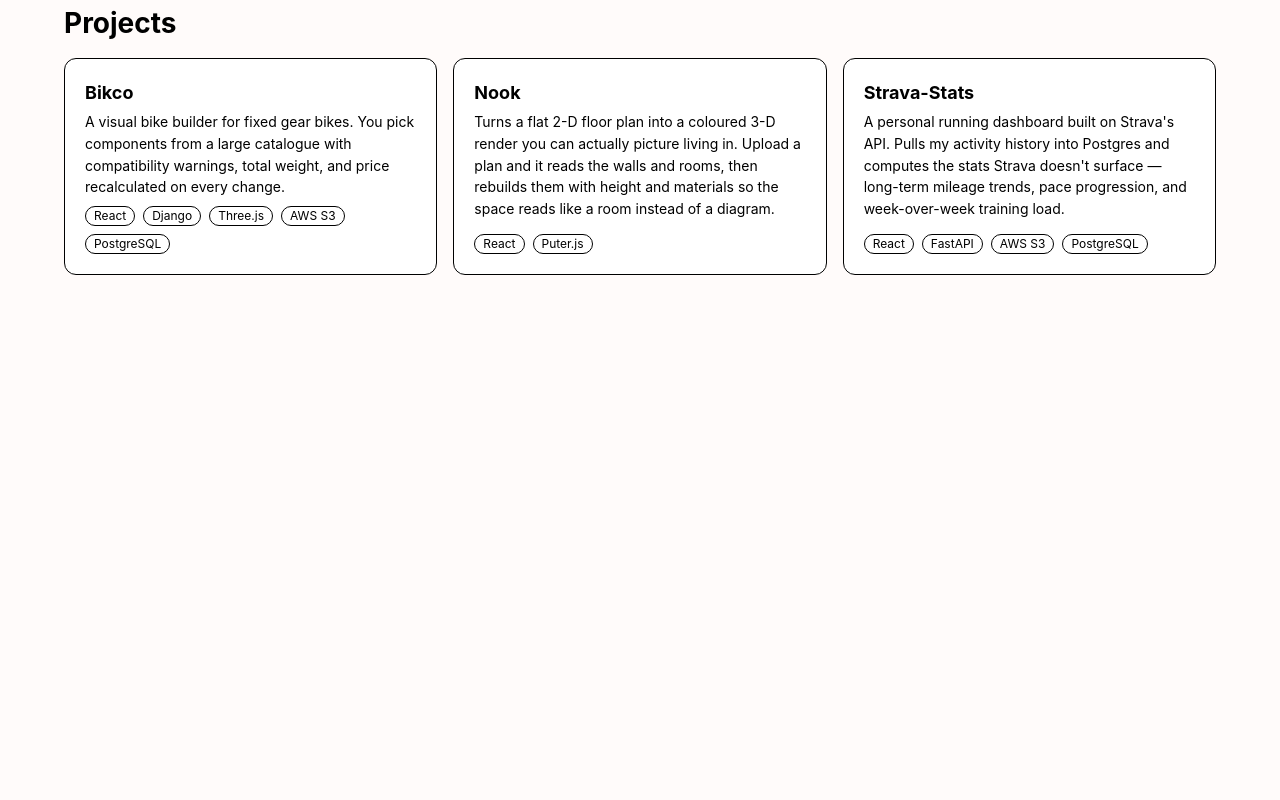
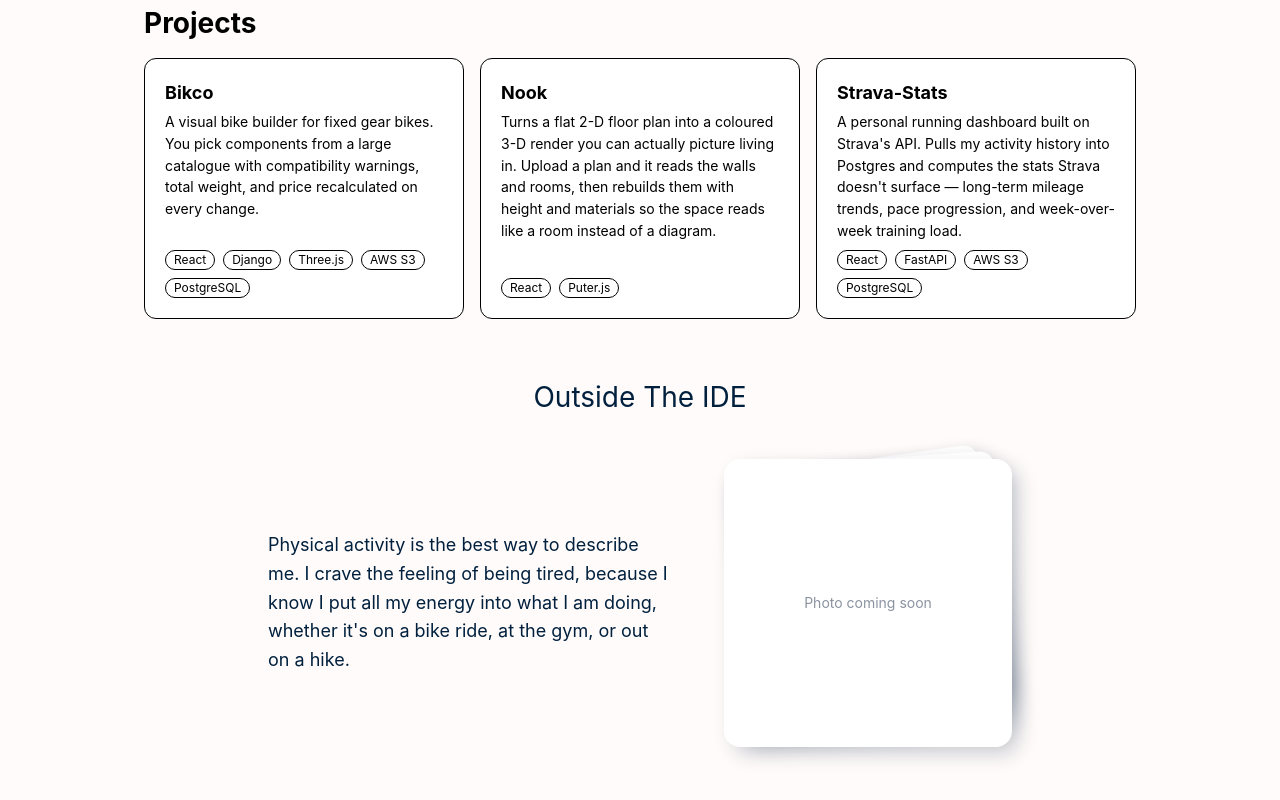
Before and after one commit to ojnny08/jonathan-li, a React (Vite) app in the folder portfolio/: page / in a window 1280 px wide. Shown: the part 860-1660 px from the top of the page. Before the commit the page ends 1135 px from the top, so only its background shows below. Built offline with nearby package versions, Linux system fonts and the light colour scheme; no server answers.

Commit message:
outside the ide section using stack component from reactbits.dev

```diff
--- a/package.json
+++ /dev/null
@@ -1,5 +0,0 @@
-{
-  "dependencies": {
-    "react-router-dom": "^7.18.2"
-  }
-}
--- a/portfolio/package.json
+++ b/portfolio/package.json
@@ -11,6 +11,7 @@
   },
   "dependencies": {
     "@tailwindcss/vite": "^4.3.3",
+    "motion": "^13.1.0",
     "react": "^19.2.8",
     "react-dom": "^19.2.8",
     "tailwindcss": "^4.3.3"
--- /dev/null
+++ b/portfolio/src/components/OutsideIDE.tsx
@@ -0,0 +1,35 @@
+// When your photos are ready, import them here and set them as `src` below:
+// import running from '../assets/running.png'
+
+import Stack, { type Photo } from './ui/Stack'
+
+const OUTSIDE = {
+    heading: 'Outside The IDE',
+    body: "Physical activity is the best way to describe me. I crave the feeling of being tired, because I know I put all my energy into what I am doing, whether it's on a bike ride, at the gym, or out on a hike.",
+}
+
+const PHOTOS: Photo[] = [
+    { src: '', alt: '', caption: 'Running' },
+    { src: '', alt: '', caption: 'Cycling' },
+    { src: '', alt: '', caption: 'Lifting' },
+]
+
+export default function OutsideIDE() {
+    return (
+        <section id="outsideIDE" className="my-15 ">
+            <h2 className="text-2xl flex justify-center item-center text-ink-dark pb-5">
+                {OUTSIDE.heading}
+            </h2>
+
+            <div className="mt-6 flex flex-col justify-center items-center gap-10 md:flex-row md:gap-14">
+                <p className="w-100 text-lg text-ink-dark">
+                    {OUTSIDE.body}
+                </p>
+
+                <div className="h-72 w-72 ">
+                    <Stack cards={PHOTOS} />
+                </div>
+            </div>
+        </section>
+    )
+}
--- /dev/null
+++ b/portfolio/src/components/ui/Stack.tsx
@@ -0,0 +1,107 @@
+import { useState, type ReactNode } from 'react'
+import { motion, useMotionValue, useTransform, type PanInfo } from 'motion/react'
+
+export type Photo = {
+    src: string
+    alt: string
+    caption: string
+}
+
+type CardRotateProps = {
+    children: ReactNode
+    onSendToBack: () => void
+    sensitivity: number
+}
+
+function CardRotate({ children, onSendToBack, sensitivity }: CardRotateProps) {
+    const x = useMotionValue(0)
+    const y = useMotionValue(0)
+    const rotateX = useTransform(y, [-100, 100], [60, -60])
+    const rotateY = useTransform(x, [-100, 100], [-60, 60])
+
+    function handleDragEnd(_: unknown, info: PanInfo) {
+        const dragged = Math.max(Math.abs(info.offset.x), Math.abs(info.offset.y))
+
+        if (dragged > sensitivity) {
+            onSendToBack()
+        }
+
+        // Always snap home — the card that got sent to back re-enters at centre.
+        x.set(0)
+        y.set(0)
+    }
+
+    return (
+        <motion.div
+            className="absolute size-full cursor-grab active:cursor-grabbing"
+            style={{ x, y, rotateX, rotateY }}
+            drag
+            dragConstraints={{ top: 0, right: 0, bottom: 0, left: 0 }}
+            dragElastic={0.6}
+            onDragEnd={handleDragEnd}
+        >
+            {children}
+        </motion.div>
+    )
+}
+
+type StackProps = {
+    cards: Photo[]
+    /** Pixels the card must travel before it drops to the back of the stack. */
+    sensitivity?: number
+}
+
+export default function Stack({ cards, sensitivity = 120 }: StackProps) {
+    // Bottom of the stack first, top last — so the last entry renders on top.
+    const [order, setOrder] = useState(() => cards.map((_, index) => index))
+
+    function sendToBack(index: number) {
+        setOrder((prev) => [index, ...prev.filter((i) => i !== index)])
+    }
+
+
+    // The root element IS the card box — the caption hangs off it absolutely so
+    // it never affects how the box centres against neighbouring content.
+    return (
+        <div className="relative size-full perspective-[600px]">
+            {order.map((cardIndex, position) => {
+                const { src, alt } = cards[cardIndex]
+                const depth = order.length - 1 - position
+
+                return (
+                        <CardRotate
+                            key={cardIndex}
+                            sensitivity={sensitivity}
+                            onSendToBack={() => sendToBack(cardIndex)}
+                        >
+                            <motion.div
+                                className="flex size-full items-center justify-center overflow-hidden rounded-2xl bg-surface shadow-card"
+                                animate={{
+                                    rotateZ: depth * -4,
+                                    scale: 1 - depth * 0.06,
+                                    y: depth * -8,
+                                }}
+                                transition={{ type: 'spring', stiffness: 260, damping: 20 }}
+                                style={{ zIndex: position }}
+                            >
+                                {src ? (
+                                    <img
+                                        src={src}
+                                        alt={alt}
+                                        draggable={false}
+                                        className="pointer-events-none size-full select-none object-cover"
+                                    />
+                                ) : (
+                                    <span className="select-none text-sm text-ink-muted">
+                                        Photo coming soon
+                                    </span>
+                                )}
+                            </motion.div>
+                        </CardRotate>
+                    )
+                })}
+
+
+        </div>
+    )
+}
--- a/portfolio/src/index.css
+++ b/portfolio/src/index.css
@@ -35,12 +35,16 @@
   --text-3xl--line-height: 1.2;
   --text-4xl: 3rem;        /* 48px — your name, once per page */
   --text-4xl--line-height: 1.1;
+
+  /* Positive x/y pushes the shadow down-and-right, reading as a light source
+     at the top left. Tinted navy rather than black to suit the cream bg. */
+  --shadow-card: 8px 8px 20px -2px rgb(0 32 62 / 0.22);
 }
 
 /* Shared page gutter: one place to change the site's content width */
 @utility shell {
   margin-inline: auto;
-  max-width: 75rem;
+  max-width: 65rem;
   padding-inline: 1.5rem;
 }
 
--- a/portfolio/src/pages/Home.tsx
+++ b/portfolio/src/pages/Home.tsx
@@ -1,6 +1,7 @@
 import About from '../components/About'
 import Experience from '../components/Experience'
 import NavBar from '../components/NavBar'
+import OutsideIDE from '../components/OutsideIDE'
 import Projects from '../components/Projects'
 import Stats from '../components/Stats'
 
@@ -13,6 +14,7 @@
             <Stats />
             <Experience />
             <Projects />
+            <OutsideIDE />
         </main>
     </div>
   )
```
Also changed, not shown: 2 other files (tests, documents, lock files or other folders).
